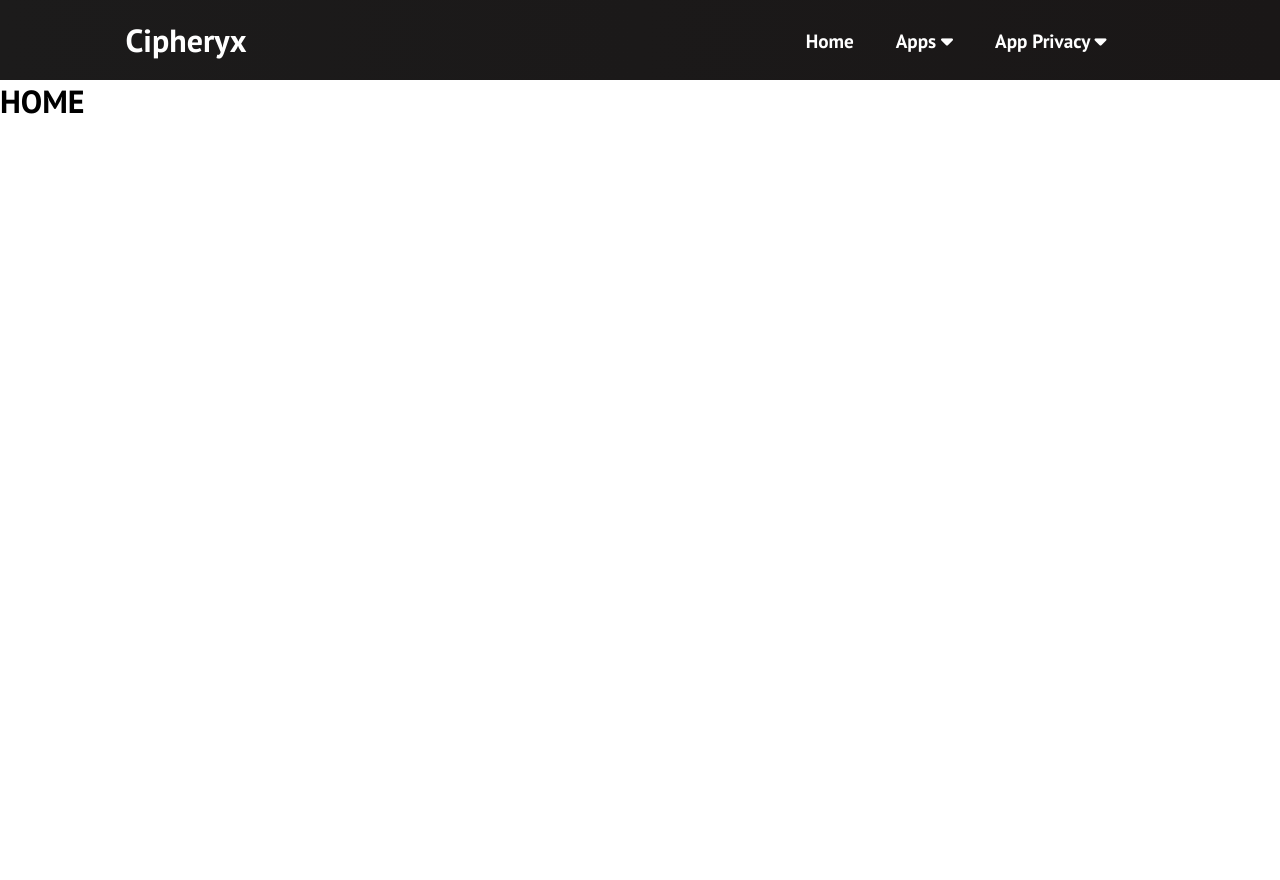
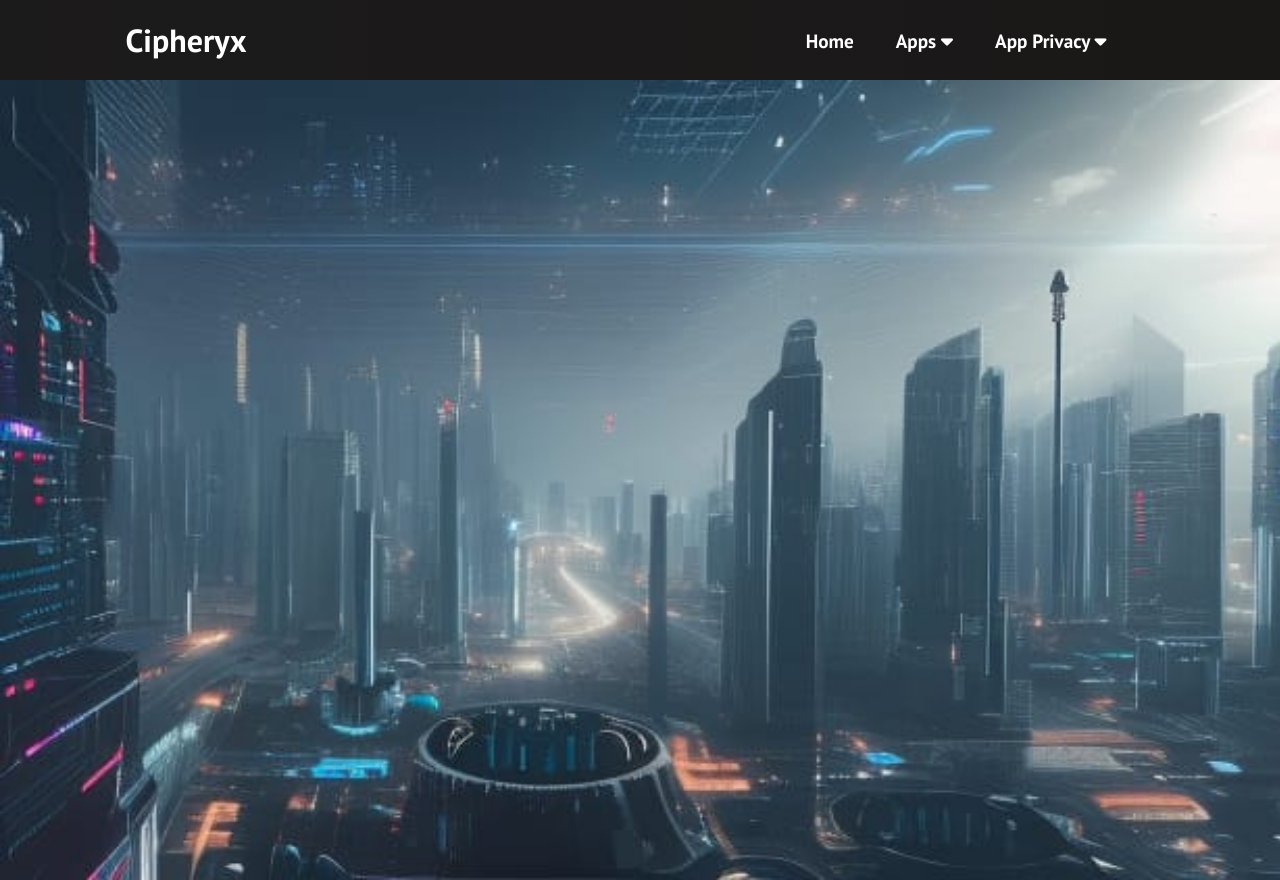
Before and after one commit to AlexanderHallCS/Cipheryx-Website, a React (Create React App) app: page / in a window 1280 px wide. Before the commit the page ends 800 px from the top, so only its background shows below. Built offline with nearby package versions, Linux system fonts and the light colour scheme.

Commit message:
Add futuristic BG

```diff
--- a/src/App.js
+++ b/src/App.js
@@ -7,10 +7,19 @@ import FlappyOhioHome from "./components/pages/apps/FlappyOhioHome";
 import FlappyOhioPrivacy from "./components/pages/privacy/FlappyOhioPrivacy";
 import './styles/App.css';
 
+const BG = require('./images/BG.jpg')
+const divBGStyle = {
+    width: '100vw',
+    height: '100vh',
+    backgroundImage: `url(${BG})`,
+    backgroundSize: 'cover'
+  };
+
 function App() {
   return (
     <>
         <Navbar/>
+        <div style={divBGStyle} />
         <Routes>
             <Route path="/" element={<Home />}/>
             <Route path="/apps" element={<Apps />}/>
--- a/src/components/pages/Home.js
+++ b/src/components/pages/Home.js
@@ -2,6 +2,6 @@ import React from "react"
 
 export default function Home() {
     return (
-       <h1>HOME</h1>
+        <></>
     )
 }
```
Also changed, not shown: src/images/BG.jpg (added).
